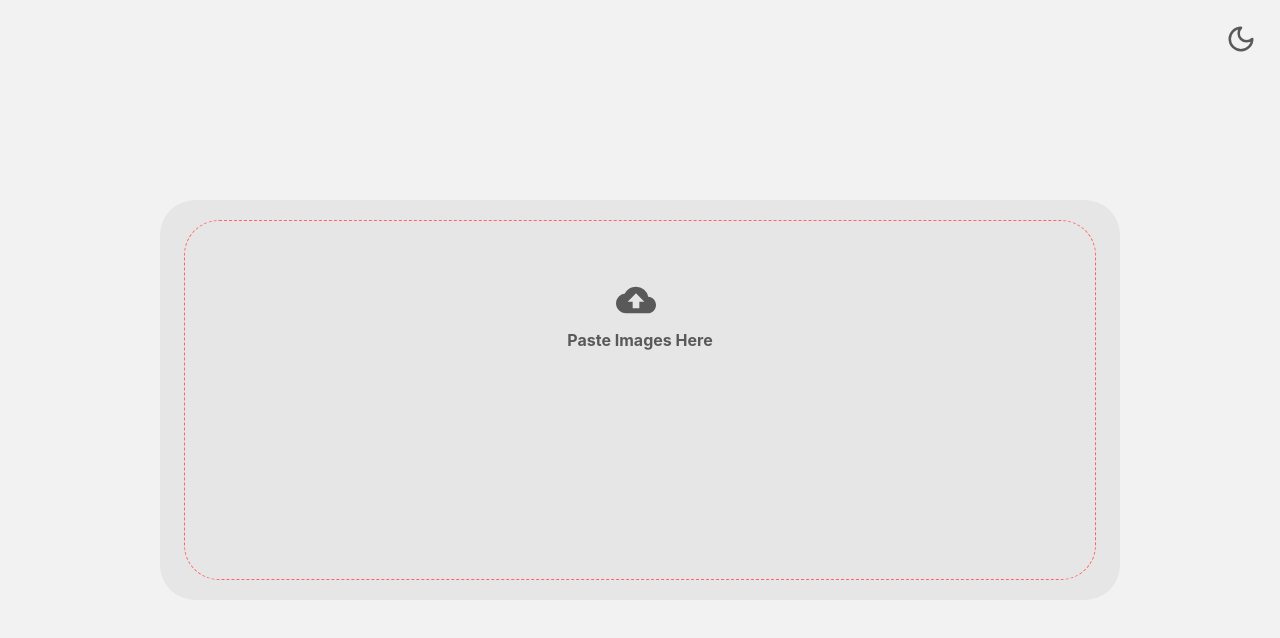
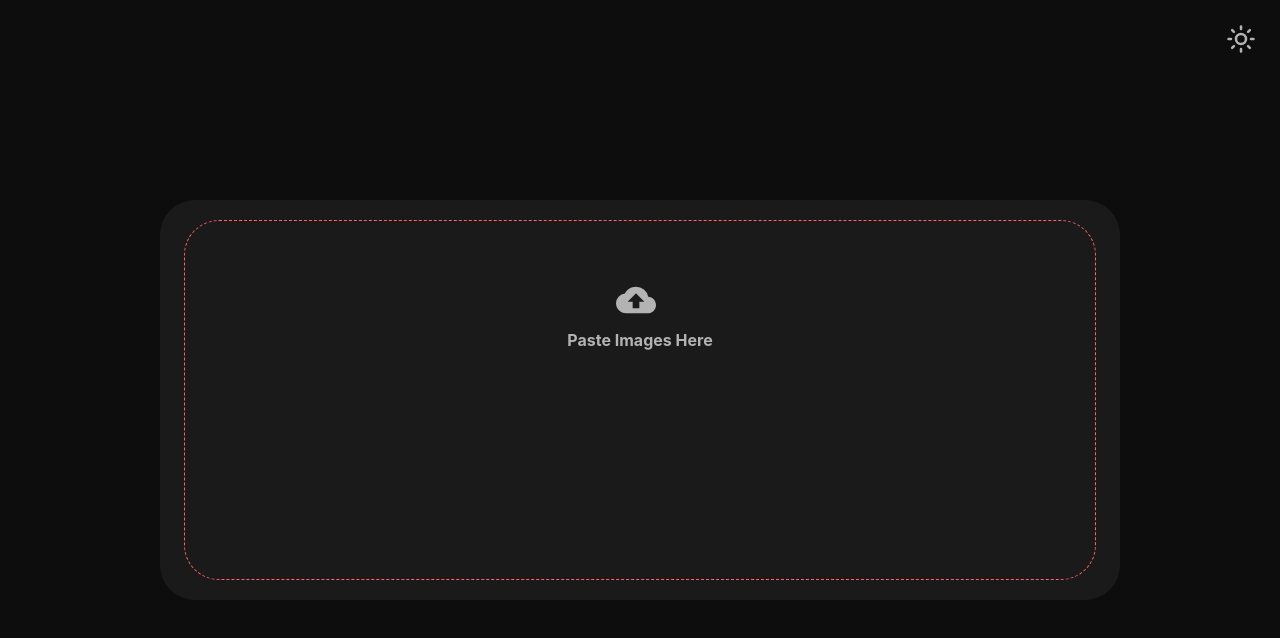
Before and after one commit to Pandalfer/ScreenshotToTextFrontend, a React (Vite) app: page / in a window 1280 px wide. Shown: the top 638 px of the page. Built offline with nearby package versions, Linux system fonts and the light colour scheme.

Commit message:
Update App.tsx

```diff
--- a/src/App.tsx
+++ b/src/App.tsx
@@ -7,7 +7,7 @@ import {useState} from "react";
 
 function App() {
 
-  const [ theme, setTheme ] = useState('');
+  const [ theme, setTheme ] = useState('dark');
   const [uploadedFile, setUploadedFile] = useState<File | null>(null);
   return (
     <>
```
